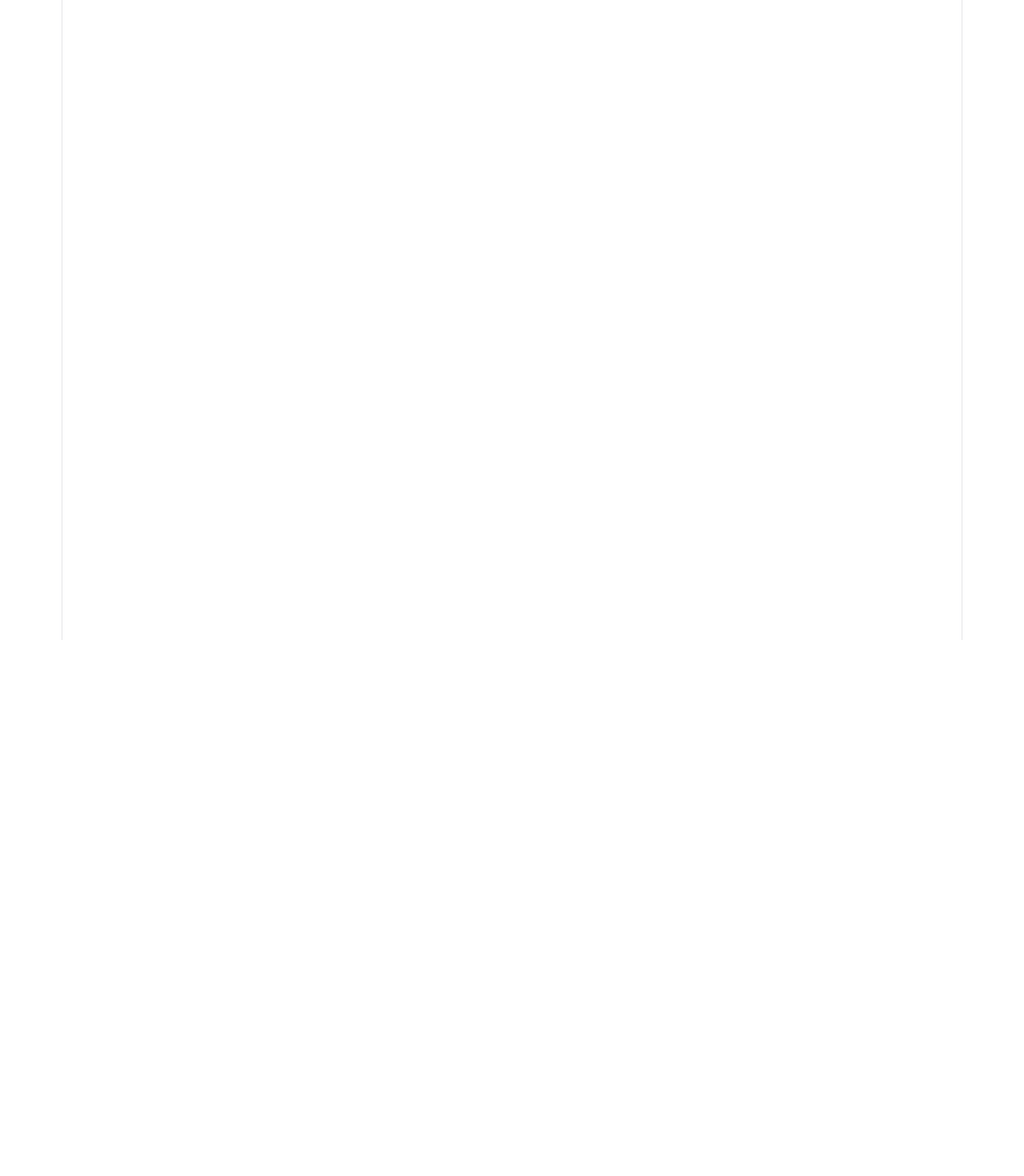
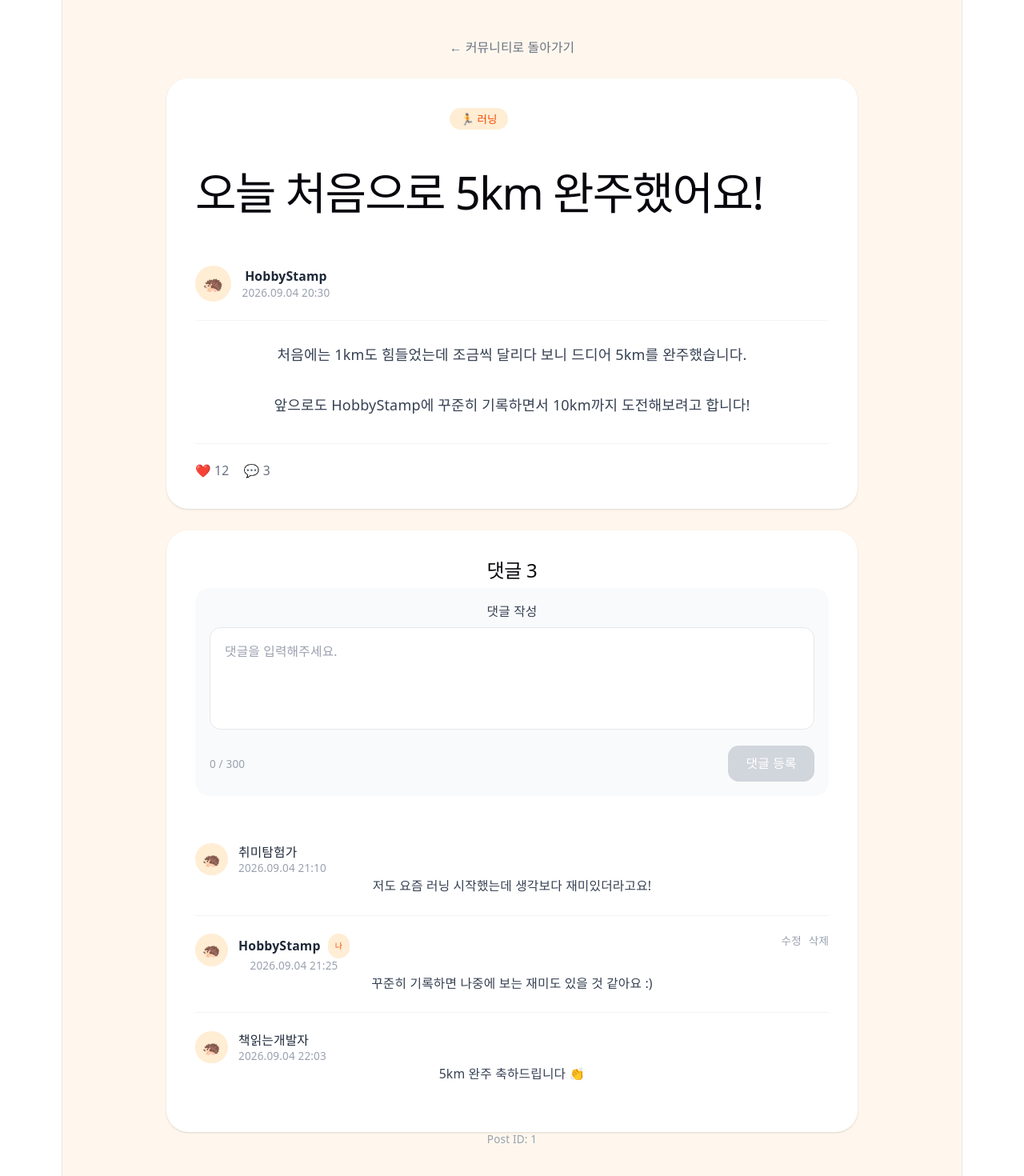
Before and after one commit to YeJin-Kim-code/HobbyStamp, a React (Vite) app in the folder frontend/: page /posts/1/comments in a window 1280 px wide. Before the commit this address had no page. Shown: the top 1470 px of the page at 80% size. Before the commit the page ends 800 px from the top, so only its background shows below. Built offline with nearby package versions, Linux system fonts and the light colour scheme.

Commit message:
feat : add comment ui

```diff
--- a/frontend/src/App.tsx
+++ b/frontend/src/App.tsx
@@ -8,7 +8,7 @@ import HobbyPage from "./pages/HobbyPage";
 import RecordPage from "./pages/RecordPage";
 import StampPage from "./pages/StampPage";
 import PostPage from "./pages/PostPage";
-
+import CommentPage from "./pages/CommentPage";
 function App() {
   return (
     <Routes>
@@ -40,6 +40,10 @@ function App() {
         path="/posts"
         element={<PostPage />}
       />
+      <Route
+        path="/posts/:postId/comments"
+        element={<CommentPage />}
+      />
     </Routes>
   );
 }
--- /dev/null
+++ b/frontend/src/pages/CommentPage.tsx
@@ -0,0 +1,256 @@
+import { useState } from "react";
+import { Link, useParams } from "react-router-dom";
+
+type Comment = {
+  id: number;
+  author: string;
+  content: string;
+  createdAt: string;
+  isMine: boolean;
+};
+
+const initialComments: Comment[] = [
+  {
+    id: 1,
+    author: "취미탐험가",
+    content: "저도 요즘 러닝 시작했는데 생각보다 재미있더라고요!",
+    createdAt: "2026.09.04 21:10",
+    isMine: false,
+  },
+  {
+    id: 2,
+    author: "HobbyStamp",
+    content: "꾸준히 기록하면 나중에 보는 재미도 있을 것 같아요 :)",
+    createdAt: "2026.09.04 21:25",
+    isMine: true,
+  },
+  {
+    id: 3,
+    author: "책읽는개발자",
+    content: "5km 완주 축하드립니다 👏",
+    createdAt: "2026.09.04 22:03",
+    isMine: false,
+  },
+];
+
+function CommentPage() {
+  // URL의 /posts/:postId/comments 에서 postId를 가져온다.
+  const { postId } = useParams();
+
+  // 댓글 목록 상태
+  const [comments, setComments] = useState<Comment[]>(initialComments);
+
+  // 댓글 입력창 상태
+  const [comment, setComment] = useState("");
+
+  // 댓글 작성
+  const handleSubmit = (event: React.FormEvent<HTMLFormElement>) => {
+    event.preventDefault();
+
+    const trimmedComment = comment.trim();
+
+    // 공백만 입력한 경우 댓글을 추가하지 않는다.
+    if (!trimmedComment) {
+      return;
+    }
+
+    const newComment: Comment = {
+      id: Date.now(),
+      author: "HobbyStamp",
+      content: trimmedComment,
+      createdAt: "방금 전",
+      isMine: true,
+    };
+
+    setComments((prevComments) => [...prevComments, newComment]);
+
+    // 댓글 작성 후 입력창 비우기
+    setComment("");
+  };
+
+  // 댓글 삭제
+  const handleDelete = (commentId: number) => {
+    setComments((prevComments) =>
+      prevComments.filter((comment) => comment.id !== commentId),
+    );
+  };
+
+  return (
+    <main className="min-h-screen bg-orange-50 px-4 py-10">
+      <div className="mx-auto max-w-3xl">
+        {/* 이전 페이지 */}
+        <Link
+          to="/posts"
+          className="mb-6 inline-block text-sm font-semibold text-gray-500 transition hover:text-orange-500"
+        >
+          ← 커뮤니티로 돌아가기
+        </Link>
+
+        {/* 게시글 */}
+        <article className="rounded-3xl bg-white p-6 shadow-sm md:p-8">
+          <div className="mb-5 flex items-start justify-between gap-4">
+            <div>
+              <span className="mb-2 inline-block rounded-full bg-orange-100 px-3 py-1 text-xs font-semibold text-orange-600">
+                🏃 러닝
+              </span>
+
+              <h1 className="text-2xl font-bold text-gray-900">
+                오늘 처음으로 5km 완주했어요!
+              </h1>
+            </div>
+          </div>
+
+          <div className="mb-6 flex items-center gap-3 border-b border-gray-100 pb-5">
+            <div className="flex h-10 w-10 items-center justify-center rounded-full bg-orange-100 text-lg">
+              🦔
+            </div>
+
+            <div>
+              <p className="text-sm font-semibold text-gray-800">HobbyStamp</p>
+              <p className="text-xs text-gray-400">2026.09.04 20:30</p>
+            </div>
+          </div>
+
+          <p className="whitespace-pre-line leading-7 text-gray-700">
+            처음에는 1km도 힘들었는데 조금씩 달리다 보니 드디어 5km를
+            완주했습니다.
+            {"\n\n"}
+            앞으로도 HobbyStamp에 꾸준히 기록하면서 10km까지 도전해보려고
+            합니다!
+          </p>
+
+          <div className="mt-7 flex gap-4 border-t border-gray-100 pt-5 text-sm text-gray-500">
+            <span>❤️ 12</span>
+            <span>💬 {comments.length}</span>
+          </div>
+        </article>
+
+        {/* 댓글 영역 */}
+        <section className="mt-6 rounded-3xl bg-white p-6 shadow-sm md:p-8">
+          <h2 className="mb-6 text-xl font-bold text-gray-900">
+            댓글 {comments.length}
+          </h2>
+
+          {/* 댓글 작성 */}
+          <form
+            onSubmit={handleSubmit}
+            className="mb-8 rounded-2xl bg-gray-50 p-4"
+          >
+            <label
+              htmlFor="comment"
+              className="mb-2 block text-sm font-semibold text-gray-700"
+            >
+              댓글 작성
+            </label>
+
+            <textarea
+              id="comment"
+              value={comment}
+              onChange={(event) => setComment(event.target.value)}
+              placeholder="댓글을 입력해주세요."
+              rows={4}
+              maxLength={300}
+              className="w-full resize-none rounded-xl border border-gray-200 bg-white p-4 text-sm text-gray-700 outline-none transition placeholder:text-gray-400 focus:border-orange-400 focus:ring-2 focus:ring-orange-100"
+            />
+
+            <div className="mt-3 flex items-center justify-between">
+              <span className="text-xs text-gray-400">
+                {comment.length} / 300
+              </span>
+
+              <button
+                type="submit"
+                disabled={!comment.trim()}
+                className="rounded-xl bg-orange-500 px-5 py-2.5 text-sm font-semibold text-white transition hover:bg-orange-600 disabled:cursor-not-allowed disabled:bg-gray-300"
+              >
+                댓글 등록
+              </button>
+            </div>
+          </form>
+
+          {/* 댓글이 없는 경우 */}
+          {comments.length === 0 ? (
+            <div className="py-12 text-center">
+              <p className="text-3xl">💬</p>
+
+              <p className="mt-3 font-semibold text-gray-700">
+                아직 댓글이 없습니다.
+              </p>
+
+              <p className="mt-1 text-sm text-gray-400">
+                첫 번째 댓글을 남겨보세요!
+              </p>
+            </div>
+          ) : (
+            /* 댓글 목록 */
+            <div>
+              {comments.map((item) => (
+                <article
+                  key={item.id}
+                  className="border-b border-gray-100 py-5 last:border-b-0"
+                >
+                  <div className="flex items-start justify-between gap-4">
+                    <div className="flex gap-3">
+                      <div className="flex h-9 w-9 shrink-0 items-center justify-center rounded-full bg-orange-100">
+                        🦔
+                      </div>
+
+                      <div>
+                        <div className="flex items-center gap-2">
+                          <p className="text-sm font-semibold text-gray-800">
+                            {item.author}
+                          </p>
+
+                          {item.isMine && (
+                            <span className="rounded-full bg-orange-100 px-2 py-0.5 text-[10px] font-semibold text-orange-600">
+                              나
+                            </span>
+                          )}
+                        </div>
+
+                        <p className="mt-1 text-xs text-gray-400">
+                          {item.createdAt}
+                        </p>
+                      </div>
+                    </div>
+
+                    {/* 내 댓글일 경우에만 버튼 노출 */}
+                    {item.isMine && (
+                      <div className="flex gap-2">
+                        <button
+                          type="button"
+                          className="text-xs font-medium text-gray-400 transition hover:text-orange-500"
+                        >
+                          수정
+                        </button>
+
+                        <button
+                          type="button"
+                          onClick={() => handleDelete(item.id)}
+                          className="text-xs font-medium text-gray-400 transition hover:text-red-500"
+                        >
+                          삭제
+                        </button>
+                      </div>
+                    )}
+                  </div>
+
+                  <p className="ml-12 mt-3 break-words text-sm leading-6 text-gray-700">
+                    {item.content}
+                  </p>
+                </article>
+              ))}
+            </div>
+          )}
+        </section>
+
+        {/* 개발 중 postId 확인용 */}
+        <p className="mt-4 text-center text-xs text-gray-400">
+          Post ID: {postId ?? "없음"}
+        </p>
+      </div>
+    </main>
+  );
+}
+
+export default CommentPage;
```
